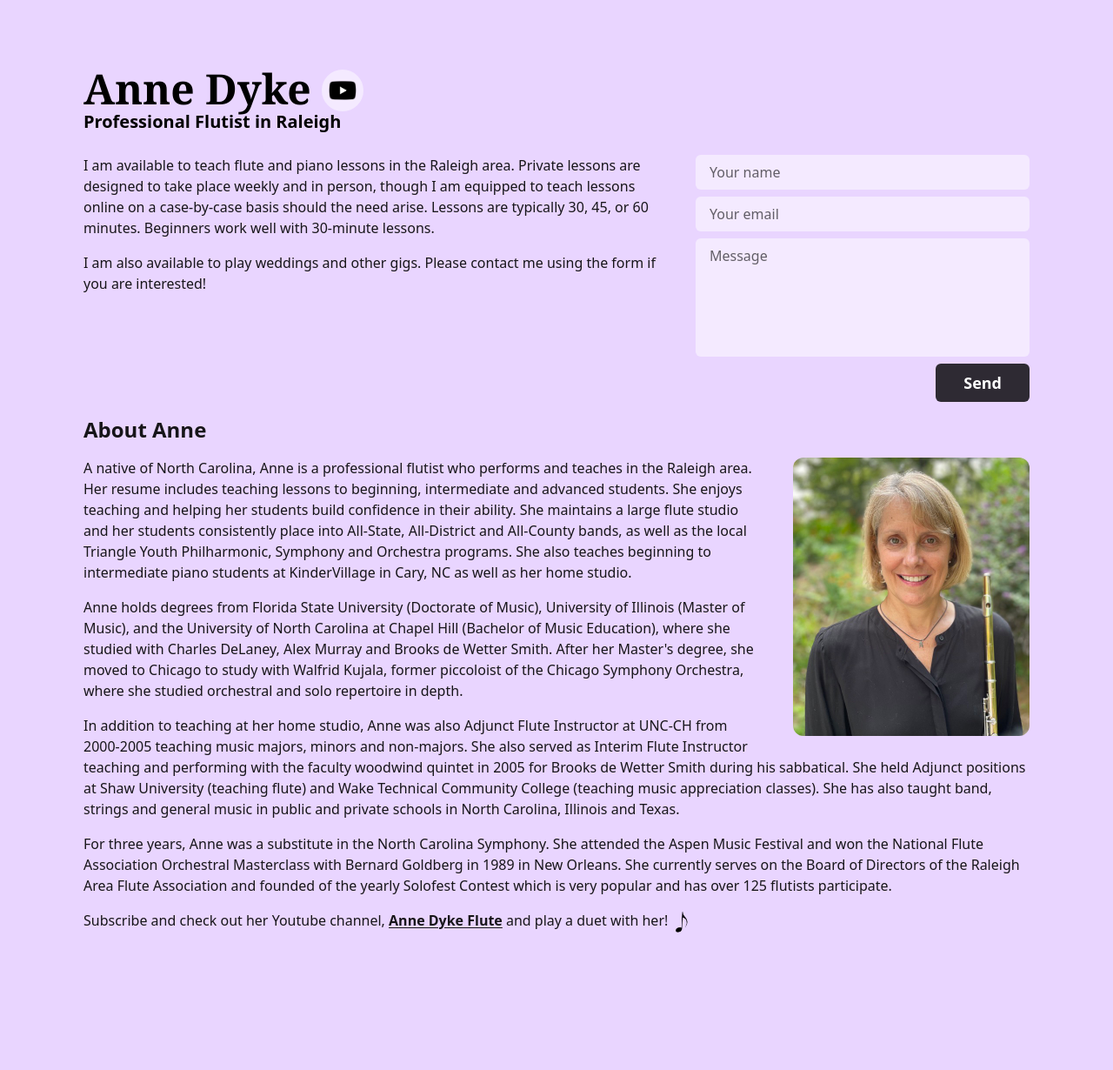
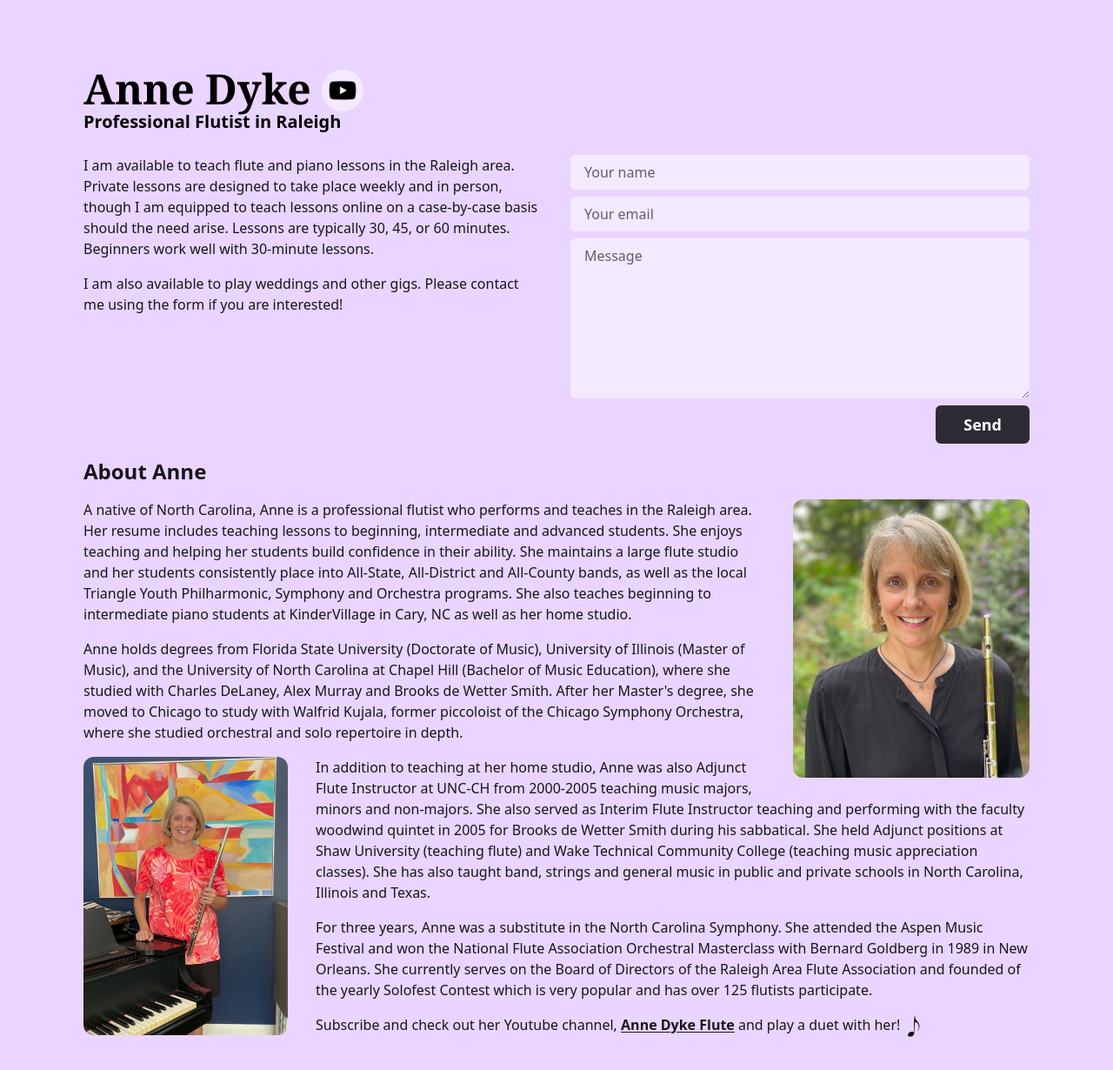
Before and after one commit to bent101/anne-portfolio, a SvelteKit app: page / in a window 1280 px wide. Shown: the top 1230 px of the page at 87% size. Before the commit the page ends 1152 px from the top, so only its background shows below. Built offline with nearby package versions, Linux system fonts and the light colour scheme.

Commit message:
add second image

```diff
--- a/src/routes/+page.svelte
+++ b/src/routes/+page.svelte
@@ -1,6 +1,7 @@
 <script>
 	import Bubble from "$lib/components/Bubble.svelte";
 	import anne from "$lib/images/anne.jpeg";
+	import anne2 from "$lib/images/anne2.jpeg";
 	import youtube from "$lib/images/youtube.png";
 	// import email from "$lib/images/email.jpeg";
 	import note from "$lib/images/note.png";
@@ -35,7 +36,7 @@
 			</div>
 
 			<form
-				class="flex max-w-sm flex-1 select-none flex-col gap-2"
+				class="flex flex-1 select-none flex-col gap-2"
 				action="https://formsubmit.co/annedyke64@gmail.com"
 				method="post"
 			>
@@ -55,9 +56,9 @@
 				/>
 				<textarea
 					required
-					class="resize-none rounded-md bg-white/50 px-4 py-2 text-black placeholder:text-black/60"
+					class="rounded-md bg-white/50 px-4 py-2 text-black placeholder:text-black/60"
 					name="message"
-					rows="5"
+					rows="7"
 					placeholder="Message"
 				/>
 				<button
@@ -96,6 +97,12 @@
 				repertoire in depth.
 			</p>
 
+			<div
+				class="float-none mb-4 h-[320px] w-[235px] origin-left scale-90 select-none overflow-clip rounded-xl bg-white/50 sm:float-left sm:mr-8 sm:scale-100"
+			>
+				<img src={anne2} class="object-contain" alt="Anne Dyke with her flute and piano" />
+			</div>
+
 			<p class="pb-4">
 				In addition to teaching at her home studio, Anne was also Adjunct Flute Instructor at UNC-CH
 				from 2000-2005 teaching music majors, minors and non-majors. She also served as Interim
```
Also changed, not shown: src/lib/images/anne2.jpeg (added).
